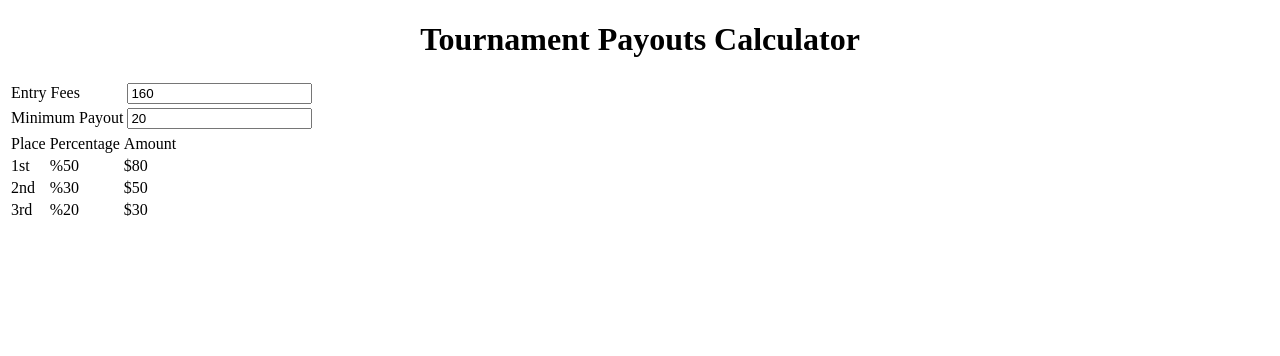
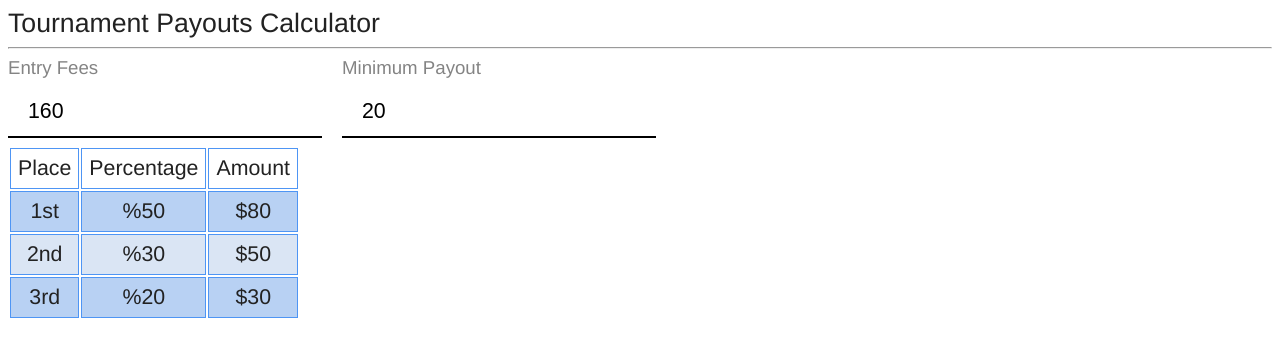
Before and after one commit to speaking-in-code/foosball-payouts, an Angular app: page / in a window 1280 px wide. Shown: the top 356 px of the page. Built offline with nearby package versions, Linux system fonts and the light colour scheme.

Commit message:
style improvements

```diff
--- a/src/app/app.component.css
+++ b/src/app/app.component.css
@@ -0,0 +1,50 @@
+.title {
+  font-family: "Yanone Kaffeesatz", "Helvetica Neue", "HelveticaNeue", Arial;
+  font-size: 20pt;
+  color: #222222;
+}
+
+.main {
+  font-family: "Yanone Kaffeesatz", "Helvetica Neue", "HelveticaNeue", Arial;
+  font-size: 16pt;
+  color: #222222;
+}
+
+.form label {
+  font-size: 14pt;
+  display: block;
+  color: #848484
+}
+
+.form input {
+  font-size: 16pt;
+  padding: 12px 20px;
+  margin: 8px 0;
+  box-sizing: border-box;
+  border: none;
+  border-bottom: 2px solid;
+  display: block;
+}
+
+// From https://www.textfixer.com/tutorials/css-table-alternating-rows.php
+.TFtable {
+  width:100%;
+  border-collapse:collapse;
+}
+.TFtable td {
+  padding:7px;
+  border:#4e95f4 1px solid;
+  text-align: center;
+}
+/* provide some minimal visual accomodation for IE8 and below */
+.TFtable tr {
+  background: #b8d1f3;
+}
+/*  Define the background color for all the ODD background rows  */
+.TFtable tr:nth-child(odd) {
+  background: #b8d1f3;
+}
+/*  Define the background color for all the EVEN background rows  */
+.TFtable tr:nth-child(even) {
+  background: #dae5f4;
+}
--- a/src/app/app.component.html
+++ b/src/app/app.component.html
@@ -1,34 +1,19 @@
-<div style="text-align:center">
-  <h1>
-    Tournament Payouts Calculator
-  </h1>
+<div class="title">
+  Tournament Payouts Calculator
 </div>
-
-<form #f="ngForm">
-  <table>
-    <tbody>
-    <tr>
-      <td>
-        <label for="entryFees">Entry Fees</label>
-      </td>
-      <td>
-        <input [(ngModel)]="entryFees" name="entryFees" type="number" min="0"/>
-      </td>
-    </tr>
-    <tr>
-      <td>
-        <label for="minimum">Minimum Payout</label>
-      </td>
-      <td>
-        <input [(ngModel)]="minimum" name="minimum" type="number" min="1"/>
-      </td>
-    </tr>
-    </tbody>
-  </table>
+<hr/>
+<div class="main">
+<form class="form" #f="ngForm">
+  <div style="float:left; margin-right:20px;">
+    <label for="entryFees">Entry Fees</label>
+    <input [(ngModel)]="entryFees" size=10 name="entryFees" type="number" min="0"/>
+  </div>
+  <div style="float:left;">
+    <label for="minimum">Minimum Payout</label>
+    <input [(ngModel)]="minimum" size=10 name="minimum" type="number" min="1"/>
+  </div>
 </form>
-
-
-<table>
+<table style="clear:left" class="TFtable">
   <thead>
     <td>Place</td>
     <td>Percentage</td>
@@ -42,3 +27,4 @@
     </tr>
   </tbody>
 </table>
+</div>
```
